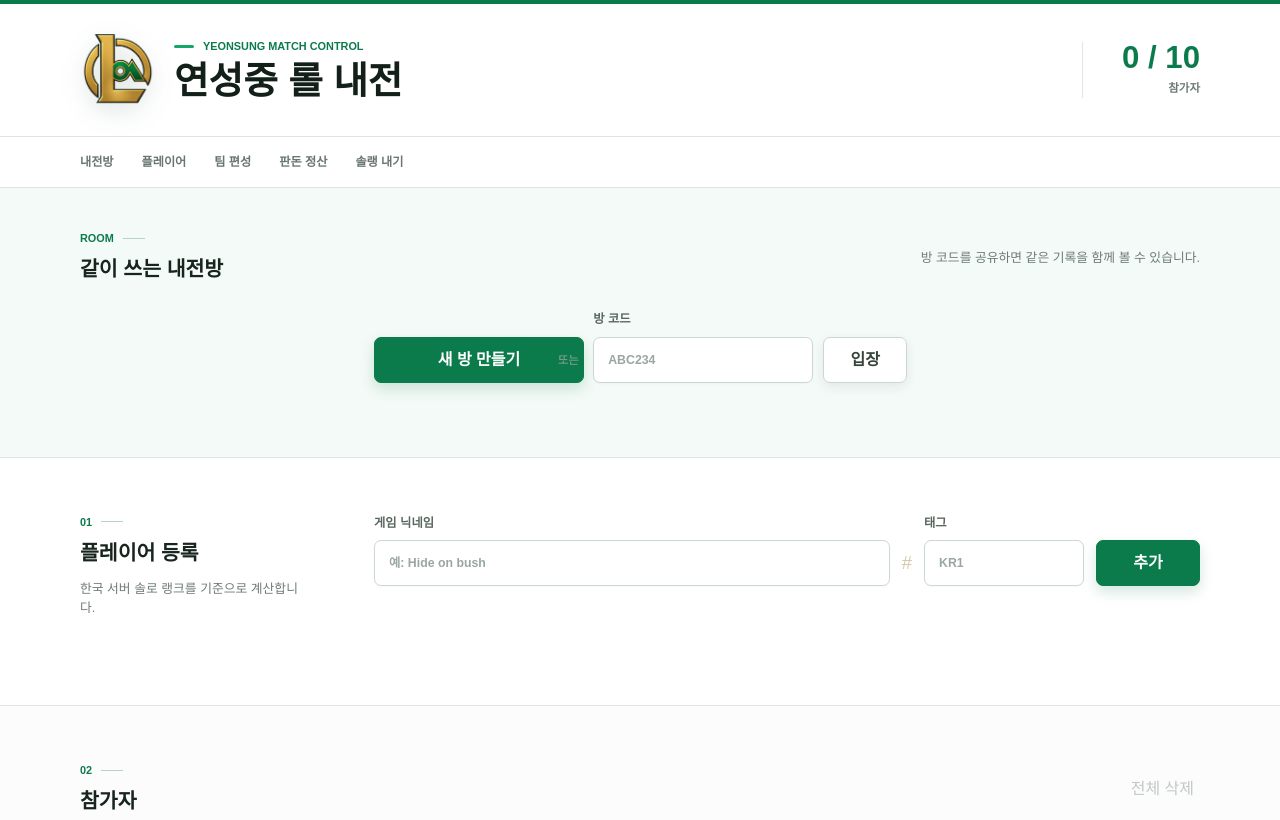
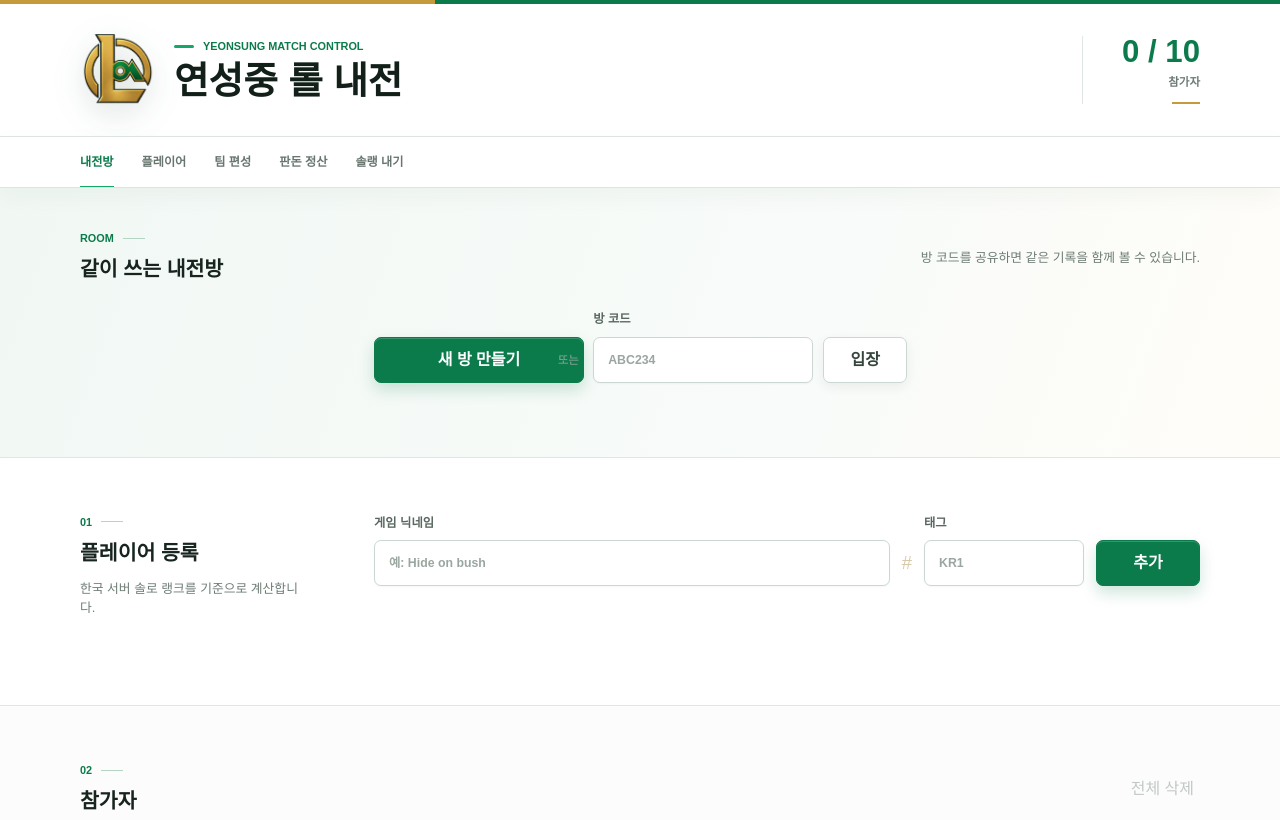
Before and after one commit to CHyunk/naejun, a website: page 내전/public/index.html in a window 1280 px wide. Shown: the top 820 px of the page. Drawn offline with Linux system fonts and the light colour scheme.

Commit message:
style: refine the premium interface details

```diff
--- a/내전/public/script.js
+++ b/내전/public/script.js
@@ -1140,9 +1140,48 @@ function restoreActiveRoom() {
     }
 }
 
+function setupSectionNavigation() {
+    const links = Array.from(document.querySelectorAll(".app-nav a"));
+    const sections = links
+        .map((link) => document.querySelector(link.getAttribute("href")))
+        .filter(Boolean);
+
+    if (!links.length || !sections.length || !("IntersectionObserver" in window)) {
+        return;
+    }
+
+    const activate = (id) => {
+        links.forEach((link) => {
+            const isCurrent = link.getAttribute("href") === `#${id}`;
+            if (isCurrent) {
+                link.setAttribute("aria-current", "location");
+            } else {
+                link.removeAttribute("aria-current");
+            }
+        });
+    };
+
+    const observer = new IntersectionObserver((entries) => {
+        const visible = entries
+            .filter((entry) => entry.isIntersecting)
+            .sort((a, b) => b.intersectionRatio - a.intersectionRatio)[0];
+
+        if (visible) {
+            activate(visible.target.id);
+        }
+    }, {
+        rootMargin: "-72px 0px -68% 0px",
+        threshold: [0, 0.2, 0.5]
+    });
+
+    sections.forEach((section) => observer.observe(section));
+    activate(sections[0].id);
+}
+
 stakeInput.value = String(loadStake());
 setWinnerButtons(false);
 renderPlayers();
 renderMoney();
 renderRoomControls();
 restoreActiveRoom();
+setupSectionNavigation();
--- a/내전/public/style.css
+++ b/내전/public/style.css
@@ -48,6 +48,11 @@ body {
     font-family: Pretendard, "Noto Sans KR", "Malgun Gothic", Arial, sans-serif;
     font-feature-settings: "tnum" 1;
     line-height: 1.5;
+}
+
+::selection {
+    background: #cde9da;
+    color: #0b3e27;
 }
 
 button,
@@ -105,6 +110,16 @@ h3 {
     background: var(--surface);
 }
 
+.app-header::before {
+    position: absolute;
+    top: -4px;
+    left: 0;
+    width: min(34vw, 460px);
+    height: 4px;
+    background: #c49a3a;
+    content: "";
+}
+
 .brand-lockup {
     display: flex;
     align-items: center;
@@ -117,7 +132,7 @@ h3 {
     height: 76px;
     flex: 0 0 auto;
     object-fit: contain;
-    filter: drop-shadow(0 8px 12px rgba(25, 74, 50, 0.14));
+    filter: drop-shadow(0 10px 16px rgba(25, 74, 50, 0.16));
 }
 
 .brand-copy {
@@ -163,6 +178,15 @@ h3 {
     line-height: 1;
 }
 
+.player-count::after {
+    width: 28px;
+    height: 2px;
+    margin-top: 10px;
+    justify-self: end;
+    background: #c49a3a;
+    content: "";
+}
+
 .player-count span {
     margin-top: 7px;
     font-size: 0.72rem;
@@ -182,6 +206,7 @@ h3 {
     border-block: 1px solid rgba(218, 227, 222, 0.92);
     background: rgba(255, 255, 255, 0.94);
     backdrop-filter: blur(18px);
+    box-shadow: 0 8px 24px rgba(25, 48, 36, 0.04);
     scrollbar-width: none;
 }
 
@@ -212,12 +237,14 @@ h3 {
 }
 
 .app-nav a:hover,
-.app-nav a:focus-visible {
+.app-nav a:focus-visible,
+.app-nav a[aria-current="location"] {
     color: var(--green);
 }
 
 .app-nav a:hover::after,
-.app-nav a:focus-visible::after {
+.app-nav a:focus-visible::after,
+.app-nav a[aria-current="location"]::after {
     background: var(--green-bright);
 }
 
@@ -279,7 +306,7 @@ section[aria-labelledby="playersTitle"],
 
 .room-control {
     padding-block: 42px;
-    background: #f4faf7;
+    background: linear-gradient(110deg, #f1f8f4 0%, #f8fbf9 62%, #fffdf8 100%);
 }
 
 .room-control-heading,
@@ -356,7 +383,8 @@ section[aria-labelledby="playersTitle"] > .empty-state,
     margin-top: 25px;
     padding: 14px 16px;
     border-left: 3px solid var(--green-bright);
-    background: var(--surface-green);
+    background: rgba(232, 246, 238, 0.88);
+    box-shadow: inset 0 1px 0 rgba(255, 255, 255, 0.72);
 }
 
 .room-code-badge {
@@ -433,7 +461,8 @@ select {
     outline: none;
     background: var(--surface);
     color: var(--ink);
-    box-shadow: 0 1px 2px rgba(24, 42, 33, 0.03);
+    box-shadow: 0 1px 2px rgba(24, 42, 33, 0.04), inset 0 1px 0 rgba(255, 255, 255, 0.8);
+    transition: border-color 150ms ease, box-shadow 150ms ease, background 150ms ease;
 }
 
 input::placeholder {
@@ -476,14 +505,14 @@ select:focus {
     border: 1px solid var(--green);
     background: var(--green);
     color: #ffffff;
-    box-shadow: 0 6px 14px rgba(11, 123, 75, 0.18);
+    box-shadow: 0 7px 16px rgba(11, 123, 75, 0.2), inset 0 1px 0 rgba(255, 255, 255, 0.18);
 }
 
 .primary-button:hover:not(:disabled),
 .balance-button:hover:not(:disabled) {
     border-color: var(--green-strong);
     background: var(--green-strong);
-    box-shadow: 0 8px 18px rgba(11, 123, 75, 0.2);
+    box-shadow: 0 10px 22px rgba(11, 123, 75, 0.23), inset 0 1px 0 rgba(255, 255, 255, 0.2);
     transform: translateY(-1px);
 }
 
@@ -494,7 +523,7 @@ select:focus {
     border: 1px solid var(--line-strong);
     background: rgba(255, 255, 255, 0.92);
     color: var(--ink-soft);
-    box-shadow: var(--shadow-control);
+    box-shadow: 0 4px 12px rgba(24, 49, 36, 0.07), inset 0 1px 0 rgba(255, 255, 255, 0.9);
 }
 
 .room-join-button:hover:not(:disabled),
@@ -602,7 +631,8 @@ select:focus {
 }
 
 .player-list li:hover {
-    background: rgba(236, 247, 241, 0.58);
+    background: rgba(236, 247, 241, 0.68);
+    box-shadow: inset 3px 0 0 #9fcdb5;
 }
 
 .player-details {
@@ -664,7 +694,7 @@ select:focus {
     margin: 8px 0 0;
     padding: 21px 18px;
     border-left: 3px solid #c6dccf;
-    background: #f6f9f7;
+    background: rgba(245, 249, 247, 0.82);
     color: var(--muted);
     font-size: 0.82rem;
 }
@@ -692,7 +722,8 @@ select:focus {
     padding: 3px;
     border: 1px solid #d4ddd8;
     border-radius: 7px;
-    background: #eef2f0;
+    background: #ebf0ed;
+    box-shadow: inset 0 1px 2px rgba(28, 49, 38, 0.05);
 }
 
 .mode-button {
@@ -708,7 +739,7 @@ select:focus {
 .mode-button.active {
     background: var(--surface);
     color: var(--green);
-    box-shadow: 0 2px 7px rgba(20, 48, 34, 0.1);
+    box-shadow: 0 3px 9px rgba(20, 48, 34, 0.12);
 }
 
 .stake-field {
@@ -761,7 +792,7 @@ select:focus {
     border-top: 3px solid;
     border-radius: 8px;
     background: rgba(255, 255, 255, 0.82);
-    box-shadow: var(--shadow-panel);
+    box-shadow: 0 18px 42px rgba(27, 49, 38, 0.075), 0 2px 6px rgba(27, 49, 38, 0.035);
 }
 
 .blue-picker,
@@ -785,12 +816,12 @@ select:focus {
 
 .blue-picker header,
 .blue-team header {
-    background: var(--blue-soft);
+    background: linear-gradient(90deg, #eef5fc 0%, #f8fbfe 100%);
 }
 
 .red-picker header,
 .red-team header {
-    background: var(--red-soft);
+    background: linear-gradient(90deg, #fff1f3 0%, #fff9fa 100%);
 }
 
 .team-picker h3,
@@ -1086,7 +1117,8 @@ select:focus {
 }
 
 .solo-list li:hover {
-    background: rgba(244, 249, 246, 0.7);
+    background: rgba(240, 248, 244, 0.72);
+    box-shadow: inset 3px 0 0 #a7d2bc;
 }
 
 .solo-identity,
@@ -1129,6 +1161,43 @@ footer {
     padding: 24px 0 38px;
     color: #7b8881;
     font-size: 0.7rem;
+}
+
+@media (prefers-reduced-motion: no-preference) {
+    .brand-lockup,
+    .player-count,
+    .app-nav,
+    main > section {
+        animation: surface-in 420ms ease both;
+    }
+
+    .app-nav {
+        animation-delay: 45ms;
+    }
+
+    main > section:nth-child(1) {
+        animation-delay: 70ms;
+    }
+
+    main > section:nth-child(2) {
+        animation-delay: 105ms;
+    }
+
+    main > section:nth-child(n + 3) {
+        animation-delay: 140ms;
+    }
+}
+
+@keyframes surface-in {
+    from {
+        opacity: 0;
+        transform: translateY(7px);
+    }
+
+    to {
+        opacity: 1;
+        transform: translateY(0);
+    }
 }
 
 @media (max-width: 960px) {
```
